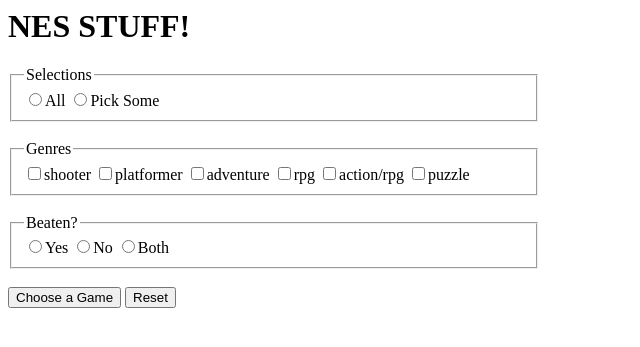
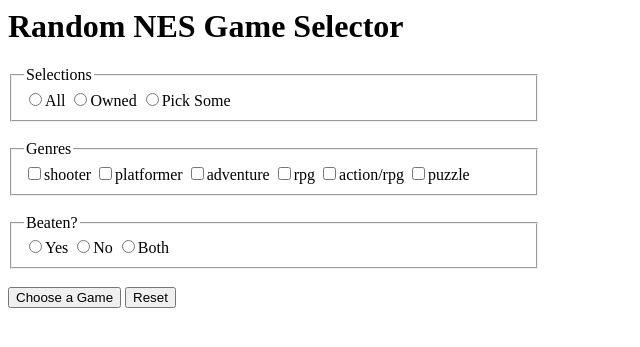
Before and after one commit to thebmo/NESRandomizer, a Django app: page /nes/ in a window 1280 px wide. Shown: the top 347 px of the page, without its empty margins (0-640 px from the left). Run offline with Django 3.2, Linux system fonts and the light colour scheme; parts of the project's set-up code (start-up, migrations or seed data) failed here and were passed over.

Commit message:
added more fields to the nes form template

```diff
--- a/pollsite/nes/templates/nes/index.html
+++ b/pollsite/nes/templates/nes/index.html
@@ -1,11 +1,10 @@
-<h1>NES STUFF!</h1>
-
+<h1>Random NES Game Selector</h1>
 
 <form name="Random NES" action="" method="get">
-
     <fieldset style='width:500px'>
     <legend>Selections</legend>
         <input type="radio" name="selection" value="all">All
+        <input type="radio" name="selection" value="owned">Owned
         <input type="radio" name="selection" value="pick">Pick Some
     </fieldset>
     <br/>
```
Lines whose indentation alone changed are shown as unchanged.
